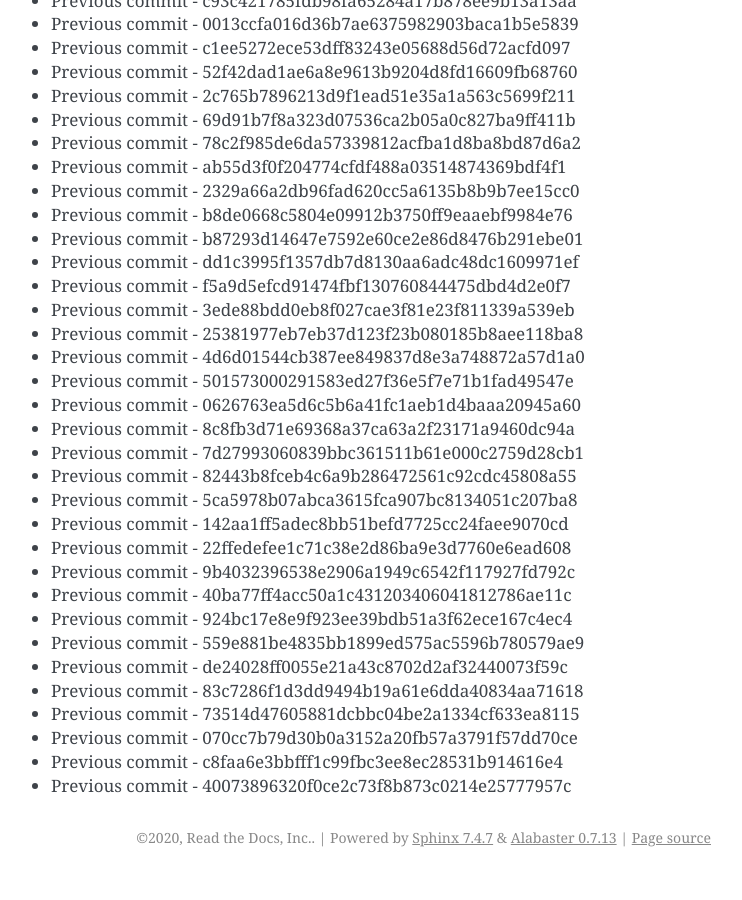
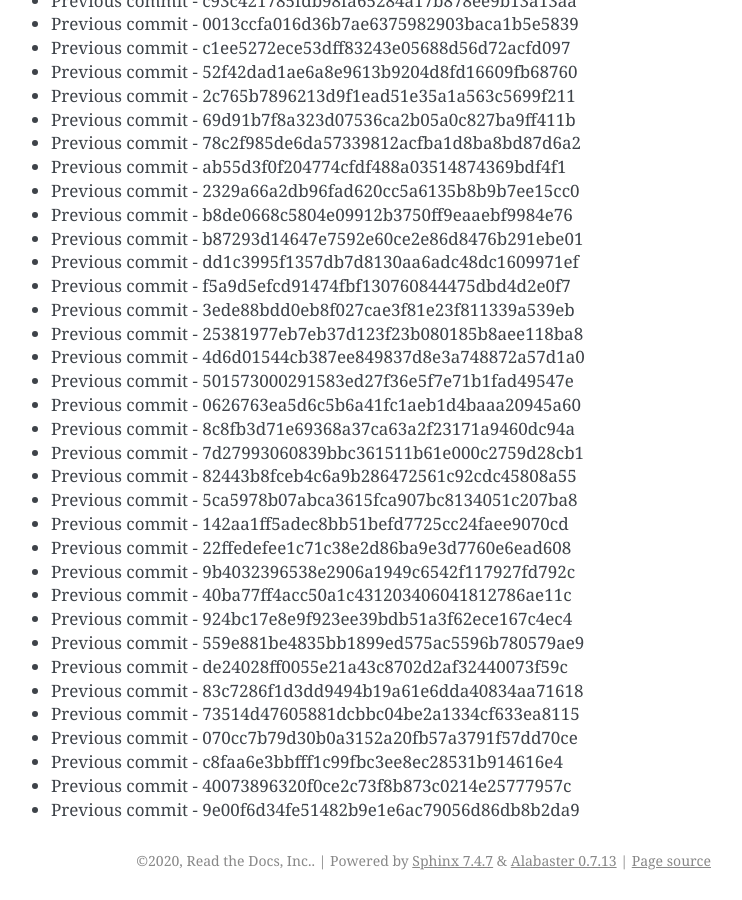
Before and after one commit to readthedocs/rtd-git-stresstest, a Sphinx documentation site: the page built from docs/updates.rst, in a window 1280 px wide and 900 px high, scrolled down 47868 px. Shown: the whole window, without its empty margins (399-1141 px from the left). Built offline with Sphinx 7.4.7, drawn with Linux system fonts in a browser that asks for light colours; before the commit the page ends 48745 px from its top, so only the background shows below that.

Commit message:
Generating commit from previous: 9e00f6d34fe51482b9e1e6ac79056d86db8b2da9

```diff
--- a/docs/updates.rst
+++ b/docs/updates.rst
@@ -2043,3 +2043,4 @@ It can be tested for any performance characteristics.
 * Previous commit - 070cc7b79d30b0a3152a20fb57a3791f57dd70ce
 * Previous commit - c8faa6e3bbfff1c99fbc3ee8ec28531b914616e4
 * Previous commit - 40073896320f0ce2c73f8b873c0214e25777957c
+* Previous commit - 9e00f6d34fe51482b9e1e6ac79056d86db8b2da9
```
